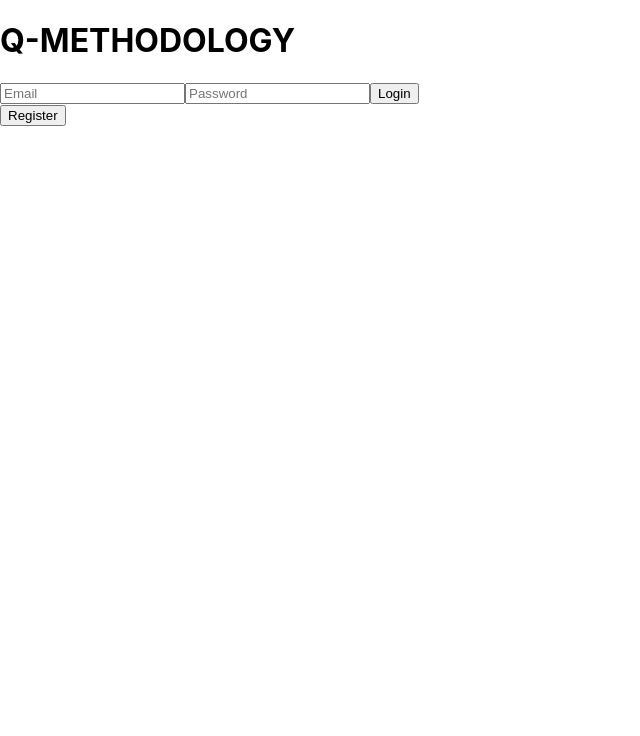
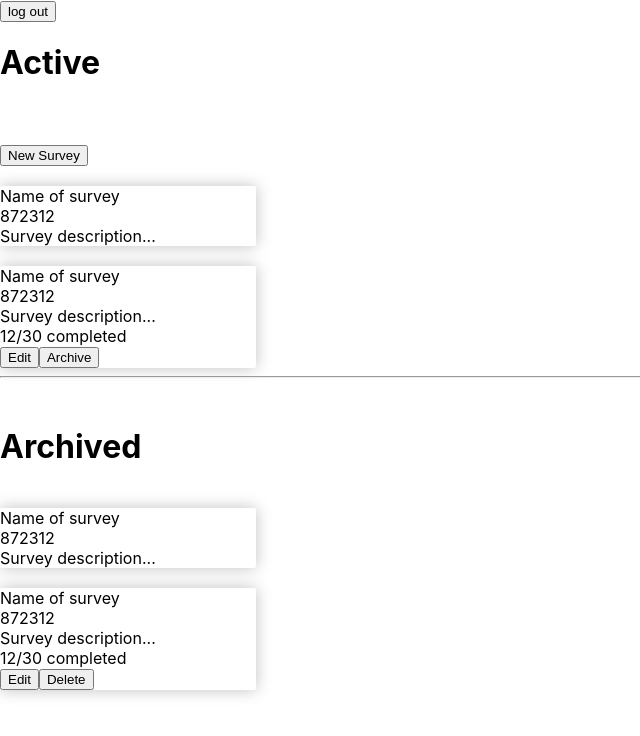
Before and after one commit to NapierJDB/App-Q-Methodology, a React (Create React App) app in the folder project/: page /AdminPanel in a window 1280 px wide. Shown: the top 736 px of the page, without its empty margins (0-640 px from the left). Built offline with nearby package versions, Linux system fonts and the light colour scheme.

Commit message:
adding admit panel page

```diff
--- a/project/package.json
+++ b/project/package.json
@@ -7,9 +7,12 @@
     "@testing-library/react": "^9.4.0",
     "@testing-library/user-event": "^7.2.1",
     "axios": "^0.19.2",
+    "install": "^0.13.0",
+    "npm": "^6.13.7",
     "react": "^16.12.0",
     "react-dom": "^16.12.0",
-    "react-scripts": "3.3.1"
+    "react-scripts": "3.3.1",
+    "rebass": "^4.0.7"
   },
   "scripts": {
     "start": "react-scripts start",
--- a/project/src/App.js
+++ b/project/src/App.js
@@ -1,11 +1,12 @@
 import React from "react";
 import Home from './layouts/Home';
 import RegForm from './layouts/RegForm';
+import AdminPanel from "./layouts/AdminPanel";
 
 export default class App extends React.Component {
   render() {
     return (
-      <Home />
+      <AdminPanel />
     );
   }
 }
--- /dev/null
+++ b/project/src/layouts/AdminPanel.js
@@ -0,0 +1,83 @@
+import React, { Component } from 'react';
+import axios from "axios"
+import {
+    Box,
+} from 'rebass'
+//rebass used to get boxes
+
+export default class AdminPanel extends React.Component {
+    render() {
+        return (
+            <div>
+                <button>log out</button>
+                <br></br>
+                <h1>Active</h1>
+                <br></br>
+                <br></br>
+                <button>New Survey</button>
+                <br></br>
+                <br></br>
+                <Box width={256} sx={{
+                    borderRadius: 2,
+                    boxShadow: '0 0 16px rgba(0, 0, 0, .25)'
+                }}>
+                    <text>Name of survey</text>
+                    <br></br>
+                    <text>872312</text>
+                    <br></br>
+                    <text>Survey description...</text>
+                </Box>
+
+                <br></br>
+                <Box width={256} sx={{
+                    borderRadius: 2,
+                    boxShadow: '0 0 16px rgba(0, 0, 0, .25)'
+                }}>
+                    <text>Name of survey</text>
+                    <br></br>
+                    <text>872312</text>
+                    <br></br>
+                    <text>Survey description...</text>
+                    <br></br>
+                    <text>12/30 completed</text>
+                    <br></br>
+                    <button>Edit</button>
+                    <button>Archive</button>
+                </Box>
+
+                <hr></hr>
+                <br></br>
+
+                <h1>Archived</h1>
+                <br></br>
+                <Box width={256} sx={{
+                    borderRadius: 2,
+                    boxShadow: '0 0 16px rgba(0, 0, 0, .25)'
+                }}>
+                    <text>Name of survey</text>
+                    <br></br>
+                    <text>872312</text>
+                    <br></br>
+                    <text>Survey description...</text>
+                </Box>
+
+                <br></br>
+                <Box width={256} sx={{
+                    borderRadius: 2,
+                    boxShadow: '0 0 16px rgba(0, 0, 0, .25)'
+                }}>
+                    <text>Name of survey</text>
+                    <br></br>
+                    <text>872312</text>
+                    <br></br>
+                    <text>Survey description...</text>
+                    <br></br>
+                    <text>12/30 completed</text>
+                    <br></br>
+                    <button>Edit</button>
+                    <button>Delete</button>
+                </Box>
+            </div>
+        )
+    }
+}
```
Also changed, not shown: 1 other file (tests, documents, lock files or other folders).
